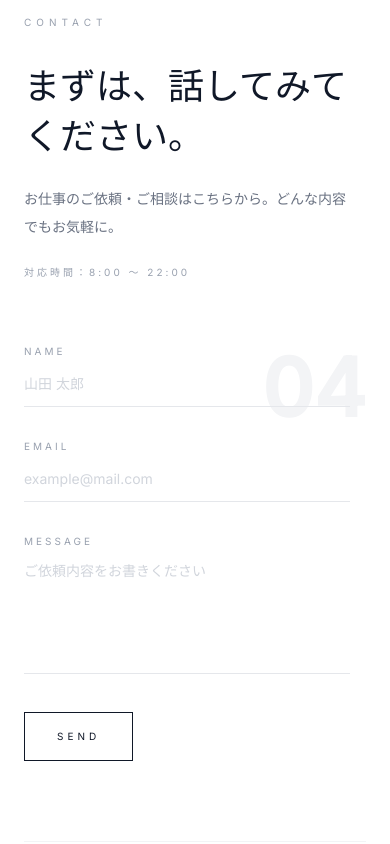
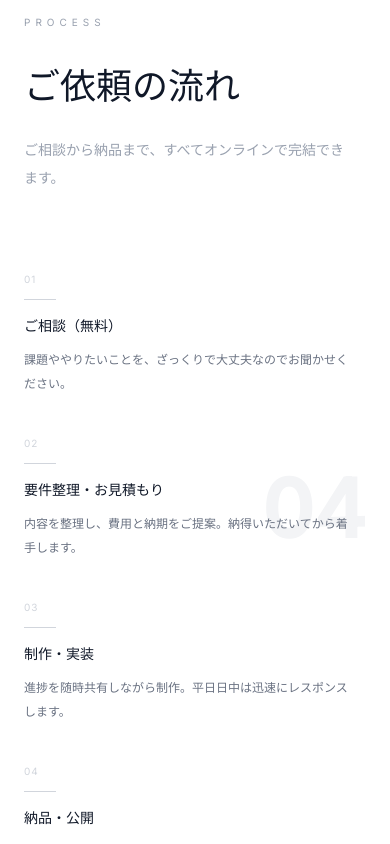
Before and after one commit to massa0617massa-source/portfolio, a Next.js app: page / in a window 390 px wide. Shown: the part 6180-7024 px from the top of the page. Built offline with nearby package versions, Linux system fonts and the light colour scheme; no server answers.

Commit message:
add: Processセクション（ご依頼の流れ）を新設

```diff
--- a/src/app/page.tsx
+++ b/src/app/page.tsx
@@ -2,6 +2,7 @@ import Hero from "@/components/sections/Hero";
 import About from "@/components/sections/About";
 import Service from "@/components/sections/Service";
 import Works from "@/components/sections/Works";
+import Process from "@/components/sections/Process";
 import Contact from "@/components/sections/Contact";
 import Footer from "@/components/sections/Footer";
 
@@ -12,6 +13,7 @@ export default function Home() {
       <About />
       <Service />
       <Works />
+      <Process />
       <Contact />
       <Footer />
     </div>
--- /dev/null
+++ b/src/components/sections/Process.tsx
@@ -0,0 +1,61 @@
+import AnimatedBlock from "@/components/ui/AnimatedBlock";
+import SectionWrapper from "@/components/ui/SectionWrapper";
+
+const steps = [
+  {
+    number: "01",
+    title: "ご相談（無料）",
+    description: "課題ややりたいことを、ざっくりで大丈夫なのでお聞かせください。",
+  },
+  {
+    number: "02",
+    title: "要件整理・お見積もり",
+    description: "内容を整理し、費用と納期をご提案。納得いただいてから着手します。",
+  },
+  {
+    number: "03",
+    title: "制作・実装",
+    description: "進捗を随時共有しながら制作。平日日中は迅速にレスポンスします。",
+  },
+  {
+    number: "04",
+    title: "納品・公開",
+    description: "動作確認のうえ納品。公開・リリース作業まで対応します。",
+  },
+  {
+    number: "05",
+    title: "保守・運用（任意）",
+    description: "公開後の更新・改善も継続してサポートできます。",
+  },
+];
+
+export default function Process() {
+  return (
+    <SectionWrapper id="process" number="04">
+      <AnimatedBlock direction="left">
+        <p className="text-[10px] tracking-[0.5em] text-gray-400 mb-8 uppercase">Process</p>
+        <h2 className="text-4xl md:text-5xl font-light text-gray-900 mb-6 leading-snug">
+          ご依頼の流れ
+        </h2>
+        <p className="text-sm text-gray-400 mb-20 leading-loose">
+          ご相談から納品まで、すべてオンラインで完結できます。
+        </p>
+      </AnimatedBlock>
+
+      <AnimatedBlock
+        direction="left"
+        stagger
+        className="grid grid-cols-1 gap-10 md:grid-cols-5 md:gap-6"
+      >
+        {steps.map((step) => (
+          <div key={step.number}>
+            <p className="text-[10px] tracking-widest text-gray-300 mb-3">{step.number}</p>
+            <div className="w-8 h-px bg-gray-300 mb-4" />
+            <h3 className="text-sm font-medium text-gray-900 mb-3">{step.title}</h3>
+            <p className="text-xs text-gray-500 leading-loose">{step.description}</p>
+          </div>
+        ))}
+      </AnimatedBlock>
+    </SectionWrapper>
+  );
+}
```
